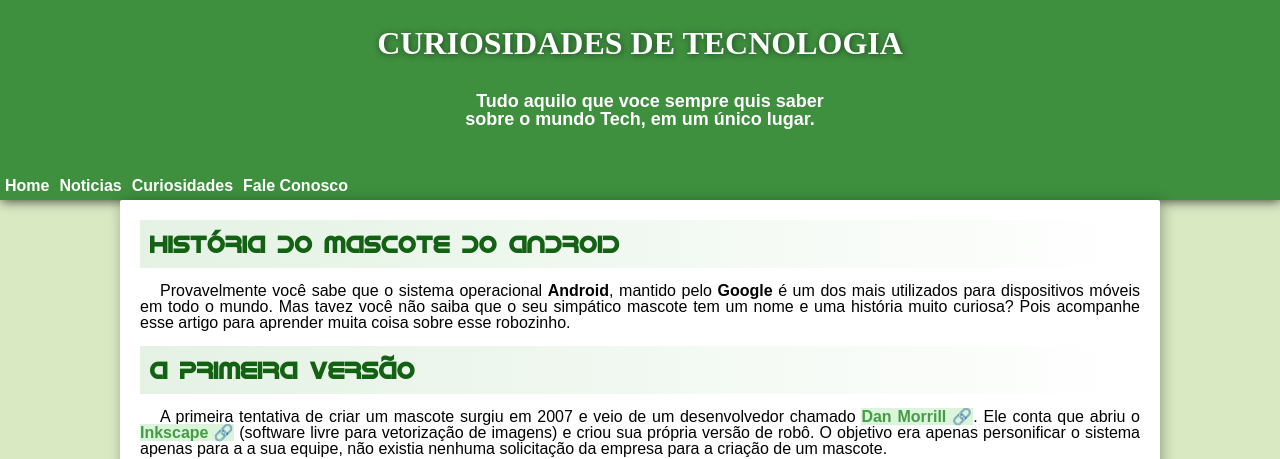
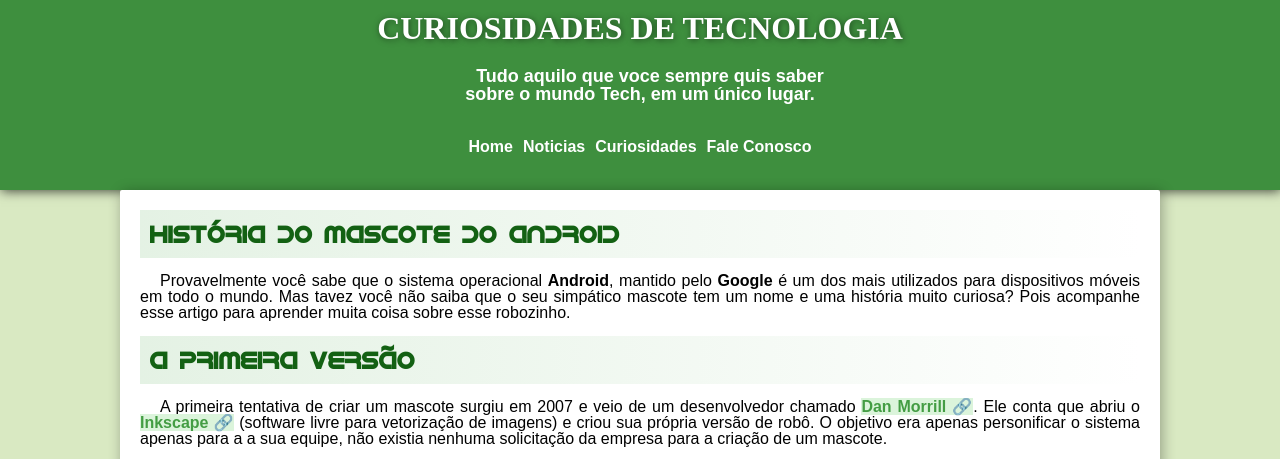
Before and after one commit to jums079/android, a plain HTML site: page index.html in a window 1280 px wide. Shown: the top 459 px of the page. Drawn offline with Linux system fonts and the light colour scheme.

Commit message:
Update style.css
nav atualizado

```diff
--- a/style.css
+++ b/style.css
@@ -27,7 +27,7 @@
 }
 header {
   background-color: var(--cor01);
-  height: 200px;
+  height: 190px;
   padding: 0;
   margin: 0;
   box-shadow: 1px 1px 11px #000000b8;
@@ -36,13 +36,14 @@
   flex-direction: column;
 }
 
+
 header > h1 {
   text-align: center;
   font-family: var(--fonte-destaque);
   color: white;
   text-shadow: 1px 1px 6px rgba(0, 0, 0, 0.511);
   margin: 0px;
-  padding-top: 25px;
+  padding-top: 10px;
 }
 
 header > p {
@@ -50,13 +51,13 @@
   color: white;
   font-weight: bold;
   font-family: var(--fonte-padrao);
-  margin: 30px;
+  margin: 20px 0 0;
   font-size: 18px;
 }
+nav{
+  margin: auto;
+}
 
-nav {
-  margin-top: auto;
-}
 
 ul {
   list-style: none;
```
